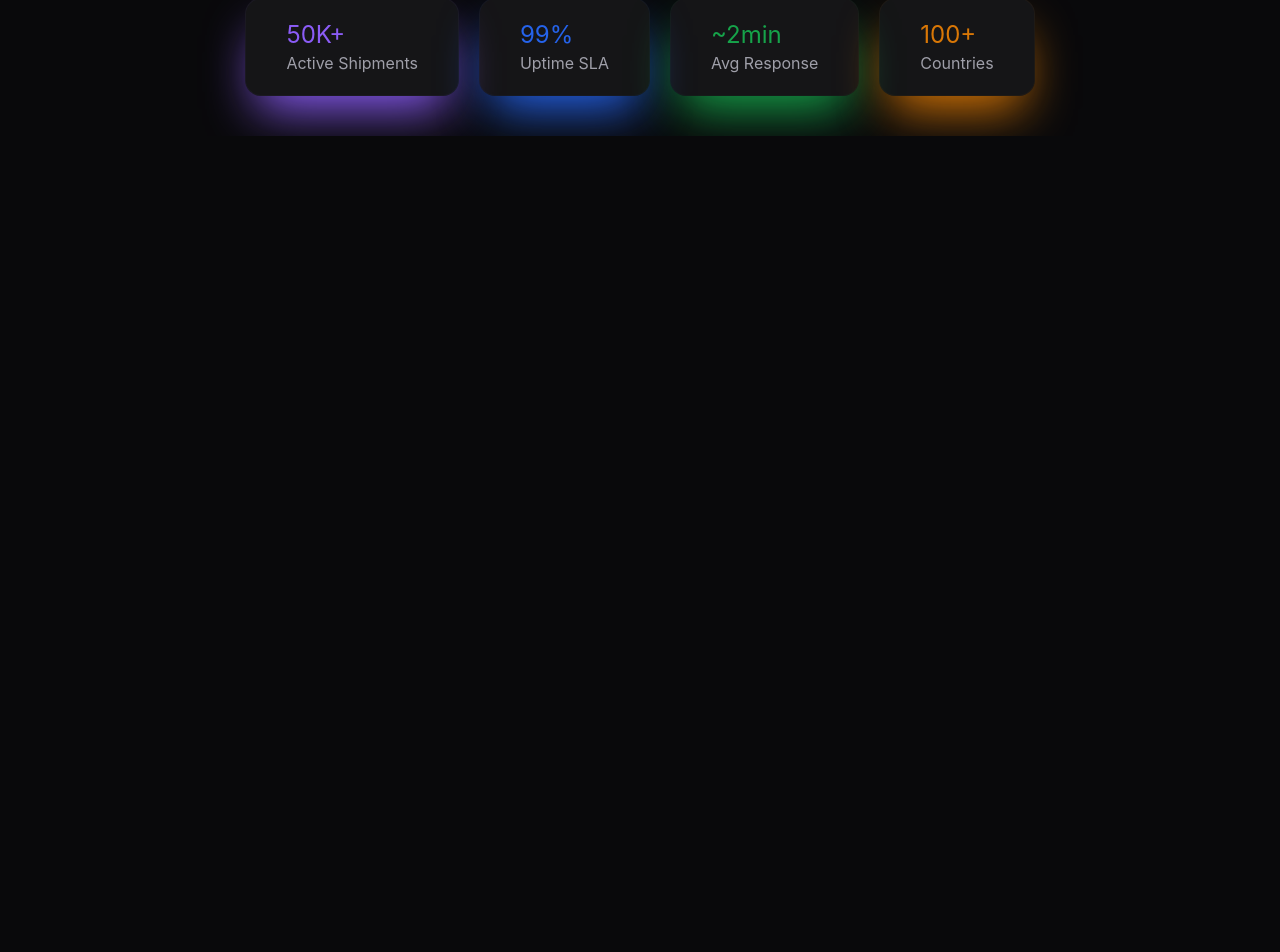
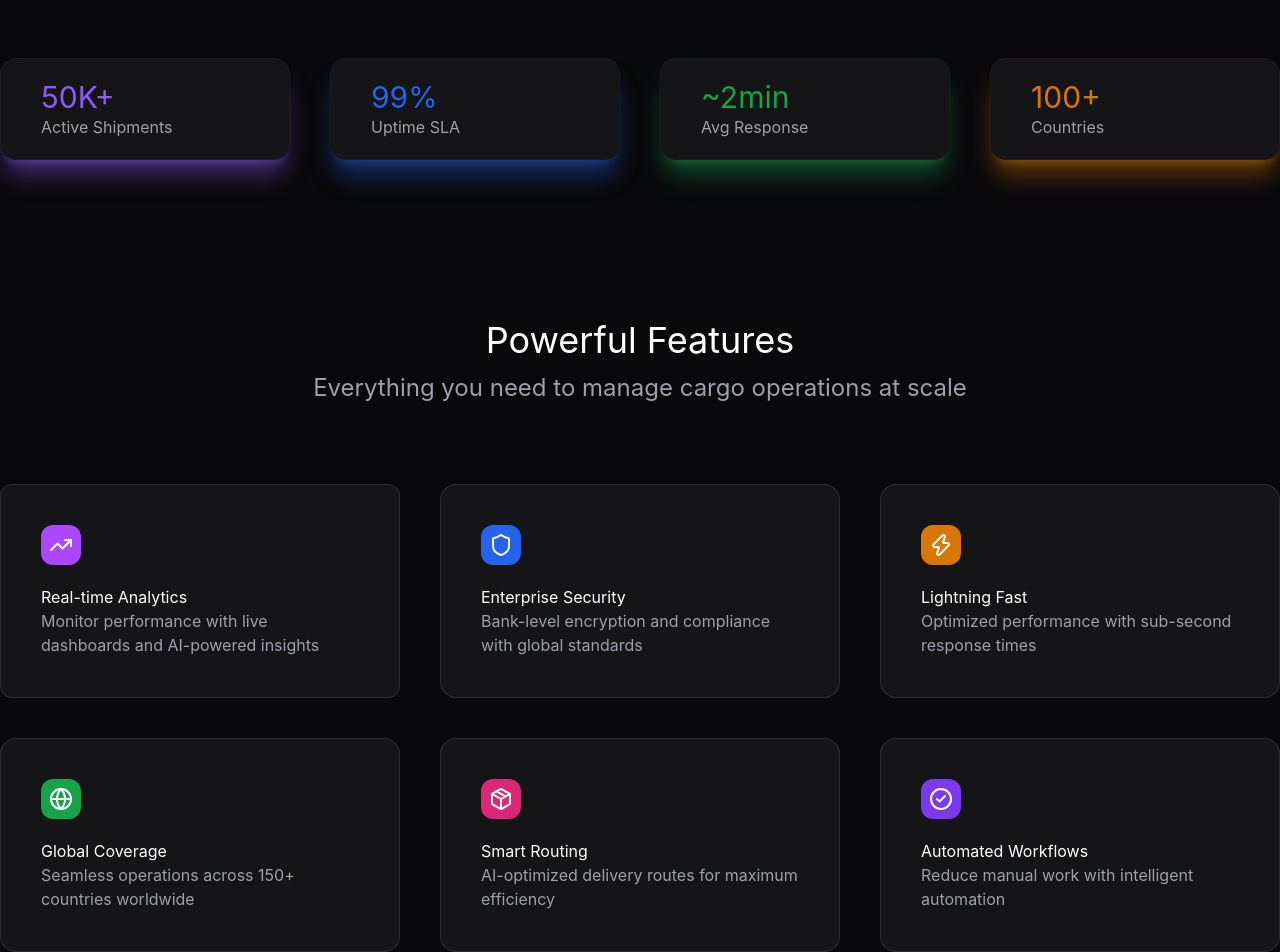
Before and after one commit to vvhh3/CargoDesk, a React (Vite) app in the folder Frontend/: page / in a window 1280 px wide. Shown: the part 1341-2293 px from the top of the page. Before the commit the page ends 1477 px from the top, so only its background shows below. Built offline with nearby package versions, Linux system fonts and the light colour scheme.

Commit message:
tools cargo

```diff
--- a/Frontend/src/Pages/Home.tsx
+++ b/Frontend/src/Pages/Home.tsx
@@ -1,6 +1,6 @@
 
 import Header from "../Components/Home/Header"
-import { Star, MoveRight } from "lucide-react"
+import { Star, MoveRight, ArrowUp, CheckCircle2, Package, Globe, Zap, Shield, TrendingUp } from "lucide-react"
 import { Link } from "react-router-dom"
 
 // шрифт
@@ -47,7 +47,7 @@ const Home = () => {
                 </div>
 
                 {/* DashBoard demo */}
-                <div className="w-full bg-white/5 rounded-3xl max-w-6xl mx-auto shadow-cyan-700/50 shadow-2xl">
+                <div className="w-full bg-white/5 rounded-3xl max-w-6xl mx-auto shadow-cyan-700/70 shadow-2xl">
                     {/* <div className=""> */}
                     <div className="flex flex-col w-full px-10 pt-8 pb-10">
 
@@ -96,35 +96,123 @@ const Home = () => {
                 </div>
             </section>
 
+            {/* main */}
             <section>
 
-                    <div className="flex justify-center items-center gap-5 mt-20 mb-10">
+                <div className="flex justify-center items-center gap-10 mt-35 mb-10">
                     <div className="flex flex-col border border-[#8B5CF6]/5 rounded-2xl px-10 py-5
-                        shadow-[#8B5CF6] shadow-2xl bg-white/5 ">
-                            <span className="text-[#8B5CF6] text-2xl">50K+</span>
+                        shadow-[#8B5CF6]/40 shadow-xl bg-white/5 w-[300px] max-w-[300px] hover:scale-102 duration-500">
+                        <span className="text-[#8B5CF6] text-3xl">50K+</span>
                         <span className="text-zinc-400">Active Shipments</span>
                     </div>
 
                     <div className="flex flex-col border border-[#2563EB]/5 rounded-2xl px-10 py-5
-                        shadow-[#2563EB] shadow-2xl bg-white/5 ">
-                            <span className="text-[#2563EB] text-2xl">99%</span>
+                        shadow-[#2563EB]/40 shadow-xl bg-white/5 w-[300px] max-w-[300px] hover:scale-102 duration-500">
+                        <span className="text-[#2563EB] text-3xl">99%</span>
                         <span className="text-zinc-400">Uptime SLA</span>
                     </div>
 
                     <div className="flex flex-col border border-[#16A34A]/5 rounded-2xl px-10 py-5
-                        shadow-[#16A34A] shadow-2xl bg-white/5 ">
-                            <span className="text-[#16A34A] text-2xl">~2min</span>
+                        shadow-[#16A34A]/40 shadow-xl bg-white/5 w-[300px] max-w-[300px] hover:scale-102 duration-500">
+                        <span className="text-[#16A34A] text-3xl">~2min</span>
                         <span className="text-zinc-400">Avg Response</span>
                     </div>
 
                     <div className="flex flex-col border border-[#D97706]/5 rounded-2xl px-10 py-5
-                        shadow-[#D97706] shadow-2xl bg-white/5 ">
-                            <span className="text-[#D97706] text-2xl">100+</span>
+                        shadow-[#D97706]/40 shadow-xl bg-white/5 w-[300px] max-w-[300px] hover:scale-102 duration-500">
+                        <span className="text-[#D97706] text-3xl">100+</span>
                         <span className="text-zinc-400">Countries</span>
+                    </div>
+                </div>
+
+                {/* Cargo инструменты */}
+                <div className="mt-40 flex flex-col justify-center items-center">
+
+                    <div className="flex flex-col justify-center items-center mb-20 gap-3">
+                        <span className="text-white text-4xl">Powerful Features</span>
+                        <span className="text-zinc-400 text-2xl">Everything you need to manage cargo operations at scale</span>
+                    </div>
+
+                    <div className="flex flex-wrap justify-center items-center gap-10 max-w-[1300px]">
+                        <div >
+                            <div className="bg-white/5 flex flex-col justify-center items-start border border-white/10
+                                gap-5 rounded-xl p-10 w-[400px] max-w-[400px] hover:scale-102 duration-500 hover:border-purple-500">
+                                <div className="text-white bg-purple-500 rounded-xl w-10 h-10 justify-center items-center flex">
+                                    <TrendingUp />
+                                </div>
+                                <div className="flex flex-col">
+                                    <span className="text-white">Real-time Analytics</span>
+                                    <span className="text-zinc-400">Monitor performance with live dashboards and AI-powered insights</span>
+                                </div>
+                            </div>
+                        </div>
+
+                        <div className="flex flex-wrap justify-center items-center gap-10">
+                            <div className="bg-white/5 flex flex-col justify-center items-start border border-white/10
+                        gap-5 rounded-2xl p-10 w-[400px] max-w-[400px] hover:scale-102 duration-500 hover:border-[#2563EB]">
+                                <div className="text-white bg-[#2563EB] rounded-xl w-10 h-10 justify-center items-center flex">
+                                    <Shield />
+                                </div>
+                                <div className="flex flex-col">
+                                    <span className="text-white">Enterprise Security</span>
+                                    <span className="text-zinc-400">Bank-level encryption and compliance with global standards</span>
+                                </div>
+                            </div>
+                        </div>
+
+                        <div className="flex flex-wrap justify-center items-center gap-10">
+                            <div className="bg-white/5 flex flex-col justify-center items-start border border-white/10
+                        gap-5 rounded-2xl p-10 w-[400px] max-w-[400px] hover:scale-102 duration-500 hover:border-[#D97706]">
+                                <div className="text-white bg-[#D97706] rounded-xl w-10 h-10 justify-center items-center flex">
+                                    <Zap />
+                                </div>
+                                <div className="flex flex-col">
+                                    <span className="text-white">Lightning Fast</span>
+                                    <span className="text-zinc-400">Optimized performance with sub-second response times</span>
+                                </div>
+                            </div>
+                        </div>
+
+                        <div className="flex flex-wrap justify-center items-center gap-10">
+                            <div className="bg-white/5 flex flex-col justify-center items-start border border-white/10
+                        gap-5 rounded-2xl p-10 w-[400px] max-w-[400px] hover:scale-102 duration-500 hover:border-[#16A34A]">
+                                <div className="text-white bg-[#16A34A] rounded-xl w-10 h-10 justify-center items-center flex">
+                                    <Globe />
+                                </div>
+                                <div className="flex flex-col">
+                                    <span className="text-white">Global Coverage</span>
+                                    <span className="text-zinc-400">Seamless operations across 150+ countries worldwide</span>
+                                </div>
+                            </div>
+                        </div>
+                        <div className="flex flex-wrap justify-center items-center gap-10">
+                            <div className="bg-white/5 flex flex-col justify-center items-start border border-white/10
+                            gap-5 rounded-2xl p-10 w-[400px] max-w-[400px] hover:scale-102 duration-500 hover:border-[#DB2777]">
+                                <div className="text-white bg-[#DB2777] rounded-xl w-10 h-10 justify-center items-center flex">
+                                    <Package />
+                                </div>
+                                <div className="flex flex-col">
+                                    <span className="text-white">Smart Routing</span>
+                                    <span className="text-zinc-400">AI-optimized delivery routes for maximum efficiency</span>
+                                </div>
+                            </div>
+                        </div>
+                        <div>
+                            <div className="bg-white/5 flex flex-col justify-center items-start border border-white/10
+                                gap-5 rounded-2xl p-10 w-[400px] max-w-[400px] hover:scale-102 duration-500 hover:border-[#7C3AED]">
+                                <div className="text-white bg-[#7C3AED] rounded-xl w-10 h-10 justify-center items-center flex">
+                                    <CheckCircle2 />
+                                </div>
+                                <div className="flex flex-col">
+                                    <span className="text-white">Automated Workflows</span>
+                                    <span className="text-zinc-400">Reduce manual work with intelligent automation</span>
+                                </div>
+                            </div>
                         </div>
 
                     </div>
 
+                </div>
 
             </section>
         </div>
```
Lines whose indentation alone changed are shown as unchanged.
